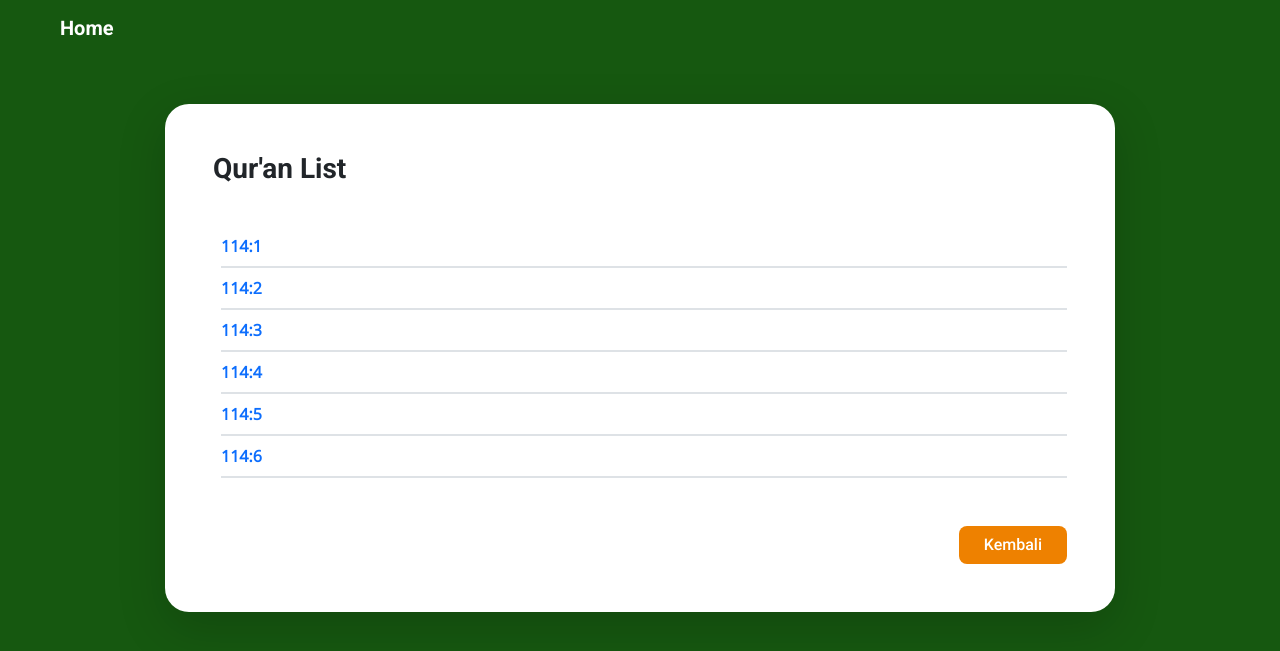
After one commit to bal-sm/bless_server, a Django app: page /quran/list/ in a window 1280 px wide. The commit adds this page. Shown: the top 651 px of the page. Run offline with Django 4.2, Linux system fonts and the light colour scheme; data comes from the database, SQL or seed files in the repository.

Commit message:
Added `quran_list` view

```diff
--- a/duser/templates/duser/home.html
+++ b/duser/templates/duser/home.html
@@ -15,7 +15,7 @@
           {% if user.is_authenticated %}
             <div class="d-flex justify-content-start">
               <a class="btn btn-lg mt-5" href="{% url 'logout' %}" role="button">Logout</a>
-              <a class="btn btn-lg mt-5 ms-3" href="" role="button">Selanjutnya</a>
+              <a class="btn btn-lg mt-5 ms-3" href="{% url 'quran_list' %}" role="button">Selanjutnya</a>
             </div>
           {% else %}
             <div class="d-flex justify-content-start">
--- /dev/null
+++ b/quran/templates/quran/quran_list.html
@@ -0,0 +1,25 @@
+{% extends "base.html" %}
+
+{% block cardstyle %}
+  <div class="container">
+    <div class="row align-items-center justify-content-center my-5">
+      <div class="col-10 bg-white shadow-lg p-5 big-card h-auto">
+        {% block content %}
+          <h3 class="mb-5">Qur'an List</h3>
+          {% for per in root %}
+            <div class="d-block">
+              <a style="text-decoration: none;" href="">
+                <p class="fw-bold border border-2 border-start-0 border-top-0 border-end-0 mb-2 pb-2 ms-2">
+                  {{ per.surat }}:{{ per.ayat }}
+                </p>
+              </a>
+            </div>
+          {% endfor %}
+          <div class="d-flex justify-content-end mt-5">
+            <a class="btn" href="{% url 'home' %}">Kembali</a>
+          </div>
+        {% endblock content %}
+      </div>
+    </div>
+  </div>
+{% endblock cardstyle %}
--- /dev/null
+++ b/quran/urls.py
@@ -0,0 +1,7 @@
+from django.urls import path
+
+from . import views
+
+urlpatterns = [
+    path("list/", views.quran_list, name="quran_list"),
+]
--- /dev/null
+++ b/quran/views.py
@@ -0,0 +1,11 @@
+from django.shortcuts import render
+
+from .models import Quran
+
+
+def quran_list(request):
+    root = Quran.objects.all()
+    context = {
+        "root": root,
+    }
+    return render(request, "quran/quran_list.html", context)
--- a/quran_server/urls.py
+++ b/quran_server/urls.py
@@ -22,4 +22,5 @@ urlpatterns = [
     path("admin/", admin.site.urls),
     path("", lambda req: redirect("/home/")),
     path("home/", include("duser.urls")),
+    path("quran/", include("quran.urls")),
 ]
```
